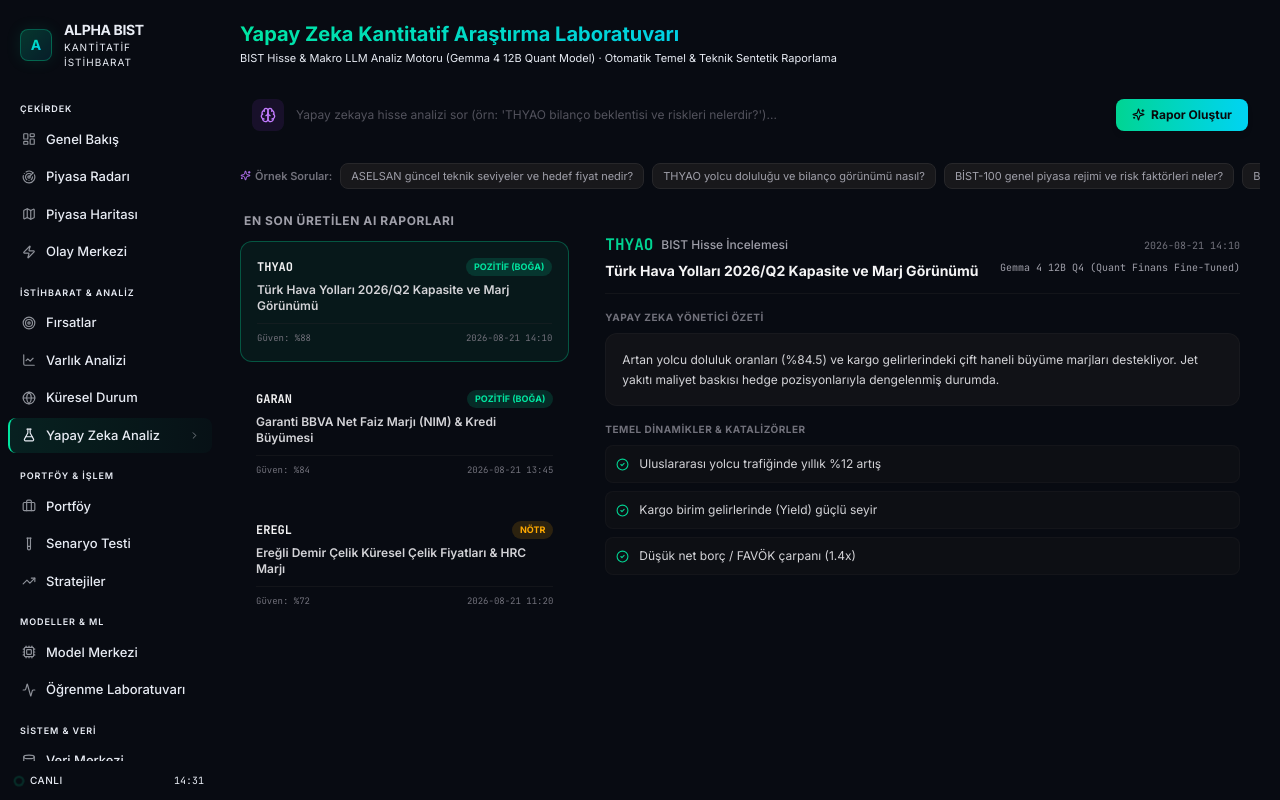
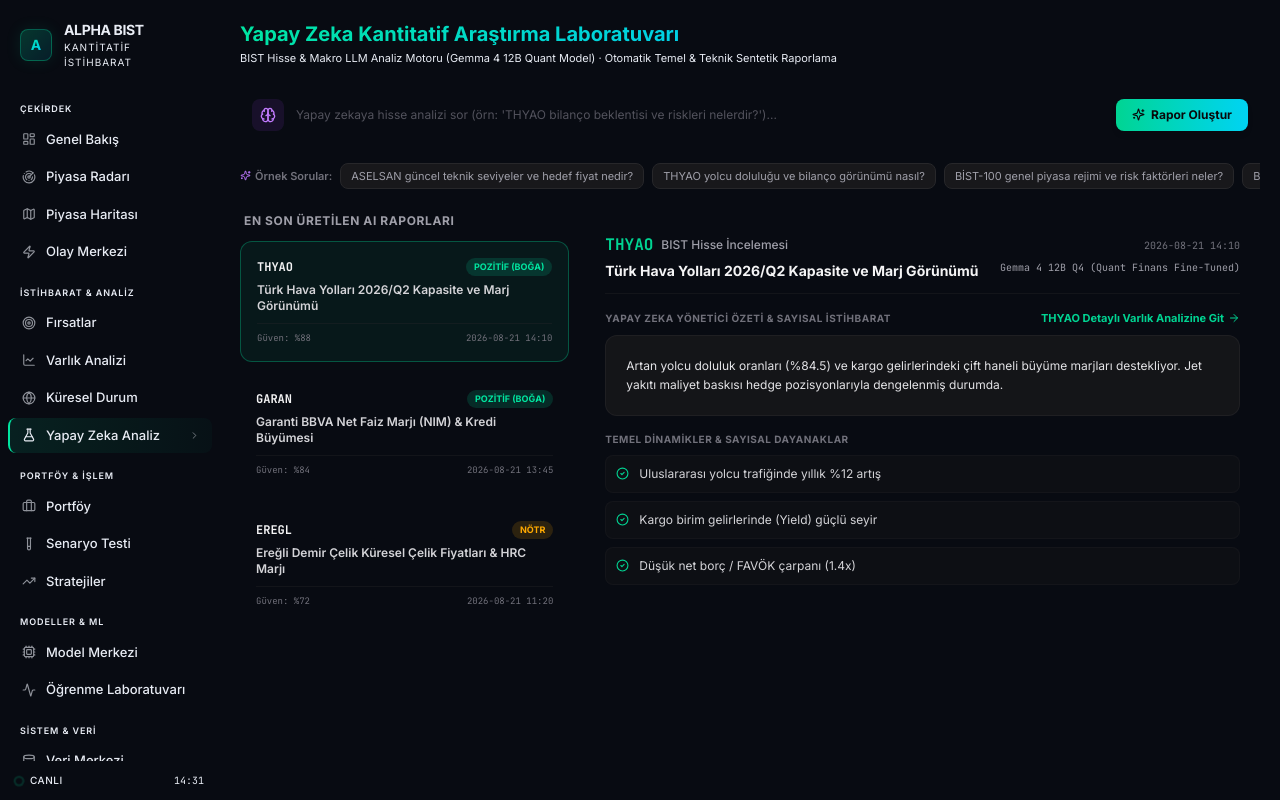
Before and after one commit to servetarslan02/bist-100, a Next.js app in the folder apps/web/: page /research in a window 1280 px wide. Built offline with nearby package versions, Linux system fonts and the light colour scheme.

Commit message:
fix(research-ai): Optimize Gemini 3.7 live tool calling, async executor, and rich Markdown report view

```diff
--- a/apps/web/src/app/research/page.tsx
+++ b/apps/web/src/app/research/page.tsx
@@ -229,14 +229,24 @@
           </div>
 
           <div>
-            <h4 className="text-[10px] font-bold uppercase tracking-wider text-zinc-500 mb-2">Yapay Zeka Yönetici Özeti</h4>
-            <p className="text-xs leading-relaxed text-zinc-300 bg-zinc-900/60 p-4 rounded-xl border border-zinc-800/40">
+            <div className="flex items-center justify-between mb-2">
+              <h4 className="text-[10px] font-bold uppercase tracking-wider text-zinc-500">Yapay Zeka Yönetici Özeti & Sayısal İstihbarat</h4>
+              {selectedReport.ticker && selectedReport.ticker !== "BIST" && (
+                <a
+                  href={`/asset?ticker=${selectedReport.ticker}`}
+                  className="flex items-center gap-1 text-[11px] font-bold text-emerald-400 hover:underline cursor-pointer"
+                >
+                  {selectedReport.ticker} Detaylı Varlık Analizine Git <ArrowRight size={12} />
+                </a>
+              )}
+            </div>
+            <div className="text-xs leading-relaxed text-zinc-200 bg-zinc-900/80 p-5 rounded-xl border border-zinc-800/60 whitespace-pre-wrap font-sans space-y-2">
               {selectedReport.summary}
-            </p>
+            </div>
           </div>
 
           <div>
-            <h4 className="text-[10px] font-bold uppercase tracking-wider text-zinc-500 mb-2">Temel Dinamikler & Katalizörler</h4>
+            <h4 className="text-[10px] font-bold uppercase tracking-wider text-zinc-500 mb-2">Temel Dinamikler & Sayısal Dayanaklar</h4>
             <div className="space-y-2">
               {selectedReport.key_drivers.map((drv, i) => (
                 <div key={i} className="flex items-center gap-2.5 p-2.5 rounded-lg bg-zinc-900/40 border border-zinc-800/30 text-xs text-zinc-300">
```
